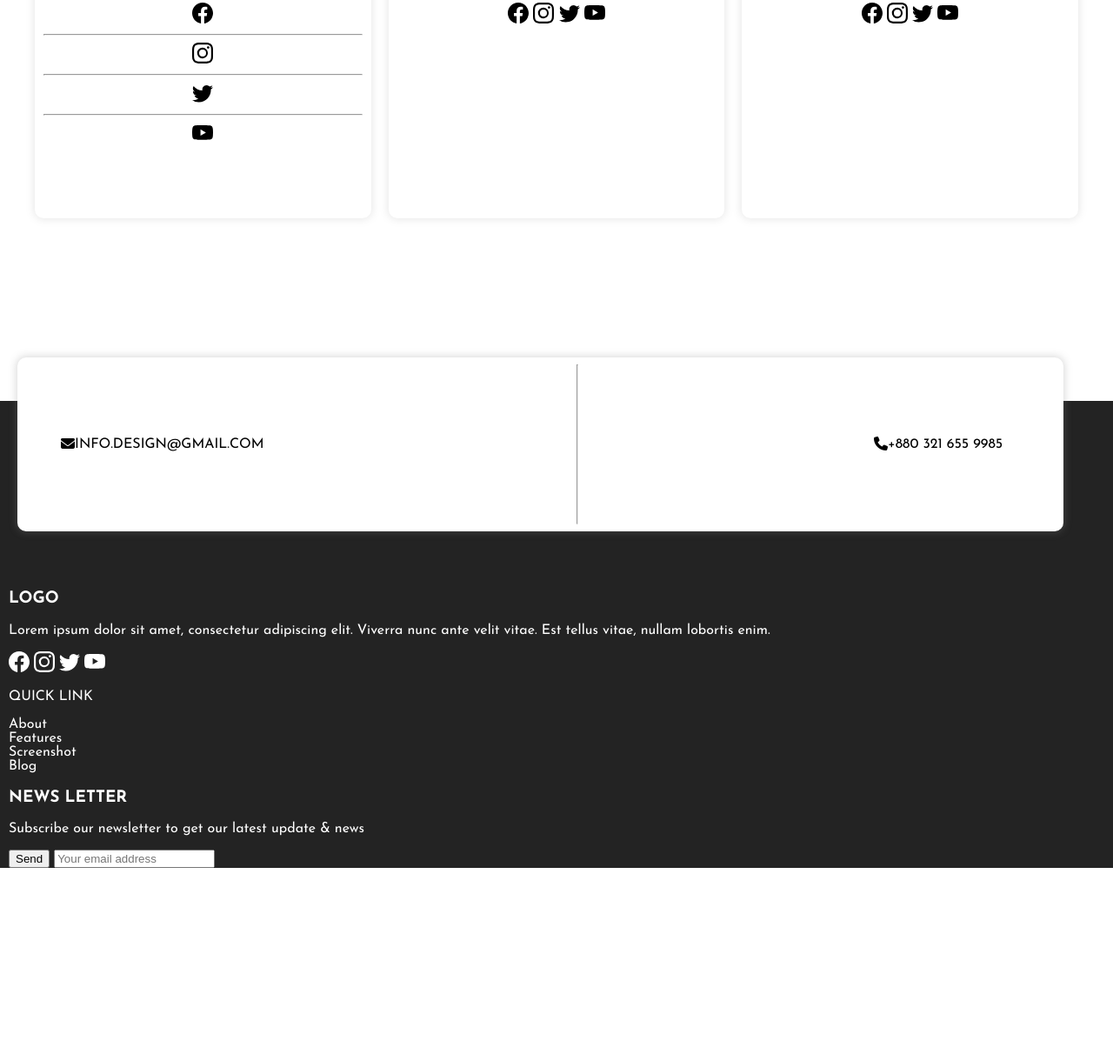
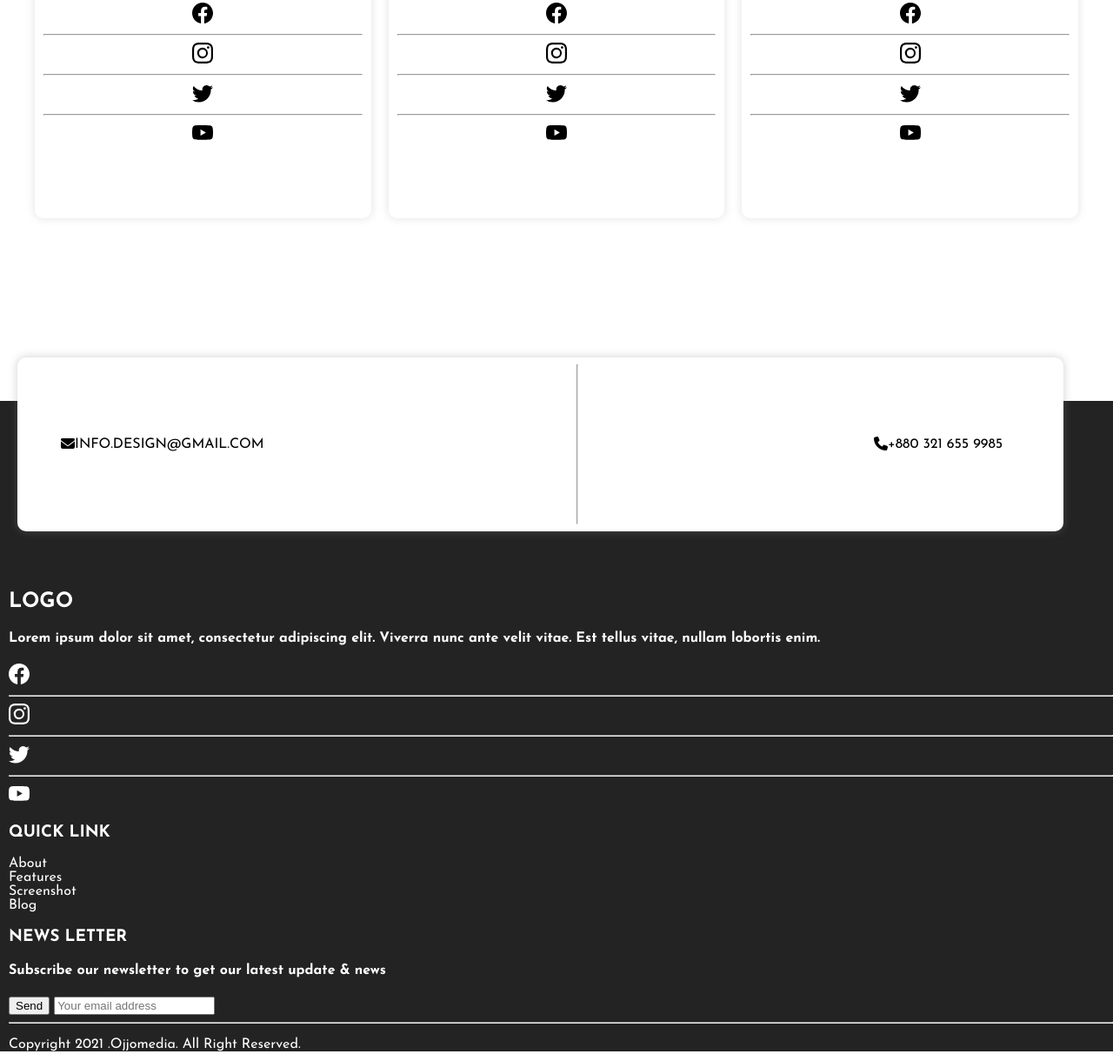
Before and after one commit to lnfernandezperez/landing, a plain HTML site: page index.html in a window 1280 px wide. Shown: the part 3029-4241 px from the top of the page at 87% size. Before the commit the page ends 4027 px from the top, so only its background shows below. Drawn offline with Linux system fonts and the light colour scheme.

Commit message:
fix(icons): change structure to a better view

```diff
--- a/index.html
+++ b/index.html
@@ -175,18 +175,31 @@
                     <p>Lorem ipsum dolor sit amet, consectetur adipiscing elit. Viverra nunc ante velit vitae. Est
                         tellus vitae.</p>
                         <div class="icons">
+                            <ul>
+                                <li>
                                     <svg xmlns="http://www.w3.org/2000/svg" width="24" height="24" fill="currentColor" class="bi bi-facebook" viewBox="0 0 16 16">
                                     <path d="M16 8.049c0-4.446-3.582-8.05-8-8.05C3.58 0-.002 3.603-.002 8.05c0 4.017 2.926 7.347 6.75 7.951v-5.625h-2.03V8.05H6.75V6.275c0-2.017 1.195-3.131 3.022-3.131.876 0 1.791.157 1.791.157v1.98h-1.009c-.993 0-1.303.621-1.303 1.258v1.51h2.218l-.354 2.326H9.25V16c3.824-.604 6.75-3.934 6.75-7.951"/>
                                   </svg>
+                                </li>
+                                <hr>
+                                <li>
                                     <svg xmlns="http://www.w3.org/2000/svg" width="24" height="24" fill="currentColor" class="bi bi-instagram" viewBox="0 0 16 16">
                                     <path d="M8 0C5.829 0 5.556.01 4.703.048 3.85.088 3.269.222 2.76.42a3.9 3.9 0 0 0-1.417.923A3.9 3.9 0 0 0 .42 2.76C.222 3.268.087 3.85.048 4.7.01 5.555 0 5.827 0 8.001c0 2.172.01 2.444.048 3.297.04.852.174 1.433.372 1.942.205.526.478.972.923 1.417.444.445.89.719 1.416.923.51.198 1.09.333 1.942.372C5.555 15.99 5.827 16 8 16s2.444-.01 3.298-.048c.851-.04 1.434-.174 1.943-.372a3.9 3.9 0 0 0 1.416-.923c.445-.445.718-.891.923-1.417.197-.509.332-1.09.372-1.942C15.99 10.445 16 10.173 16 8s-.01-2.445-.048-3.299c-.04-.851-.175-1.433-.372-1.941a3.9 3.9 0 0 0-.923-1.417A3.9 3.9 0 0 0 13.24.42c-.51-.198-1.092-.333-1.943-.372C10.443.01 10.172 0 7.998 0zm-.717 1.442h.718c2.136 0 2.389.007 3.232.046.78.035 1.204.166 1.486.275.373.145.64.319.92.599s.453.546.598.92c.11.281.24.705.275 1.485.039.843.047 1.096.047 3.231s-.008 2.389-.047 3.232c-.035.78-.166 1.203-.275 1.485a2.5 2.5 0 0 1-.599.919c-.28.28-.546.453-.92.598-.28.11-.704.24-1.485.276-.843.038-1.096.047-3.232.047s-2.39-.009-3.233-.047c-.78-.036-1.203-.166-1.485-.276a2.5 2.5 0 0 1-.92-.598 2.5 2.5 0 0 1-.6-.92c-.109-.281-.24-.705-.275-1.485-.038-.843-.046-1.096-.046-3.233s.008-2.388.046-3.231c.036-.78.166-1.204.276-1.486.145-.373.319-.64.599-.92s.546-.453.92-.598c.282-.11.705-.24 1.485-.276.738-.034 1.024-.044 2.515-.045zm4.988 1.328a.96.96 0 1 0 0 1.92.96.96 0 0 0 0-1.92m-4.27 1.122a4.109 4.109 0 1 0 0 8.217 4.109 4.109 0 0 0 0-8.217m0 1.441a2.667 2.667 0 1 1 0 5.334 2.667 2.667 0 0 1 0-5.334"/>
                                 </svg>
+                                </li>
+                                <hr>
+                                <li>
                                     <svg xmlns="http://www.w3.org/2000/svg" width="24" height="24" fill="currentColor" class="bi bi-twitter" viewBox="0 0 16 16">
                                     <path d="M5.026 15c6.038 0 9.341-5.003 9.341-9.334q.002-.211-.006-.422A6.7 6.7 0 0 0 16 3.542a6.7 6.7 0 0 1-1.889.518 3.3 3.3 0 0 0 1.447-1.817 6.5 6.5 0 0 1-2.087.793A3.286 3.286 0 0 0 7.875 6.03a9.32 9.32 0 0 1-6.767-3.429 3.29 3.29 0 0 0 1.018 4.382A3.3 3.3 0 0 1 .64 6.575v.045a3.29 3.29 0 0 0 2.632 3.218 3.2 3.2 0 0 1-.865.115 3 3 0 0 1-.614-.057 3.28 3.28 0 0 0 3.067 2.277A6.6 6.6 0 0 1 .78 13.58a6 6 0 0 1-.78-.045A9.34 9.34 0 0 0 5.026 15"/>
                                 </svg>
-                            <svg xmlns="http://www.w3.org/2000/svg" width="24" height="" fill="currentColor" class="bi bi-youtube" viewBox="0 0 16 16">
+                                </li>
+                                <hr>
+                                <li>
+                                    <svg xmlns="http://www.w3.org/2000/svg" width="24" height="24" fill="currentColor" class="bi bi-youtube" viewBox="0 0 16 16">
                                     <path d="M8.051 1.999h.089c.822.003 4.987.033 6.11.335a2.01 2.01 0 0 1 1.415 1.42c.101.38.172.883.22 1.402l.01.104.022.26.008.104c.065.914.073 1.77.074 1.957v.075c-.001.194-.01 1.108-.082 2.06l-.008.105-.009.104c-.05.572-.124 1.14-.235 1.558a2.01 2.01 0 0 1-1.415 1.42c-1.16.312-5.569.334-6.18.335h-.142c-.309 0-1.587-.006-2.927-.052l-.17-.006-.087-.004-.171-.007-.171-.007c-1.11-.049-2.167-.128-2.654-.26a2.01 2.01 0 0 1-1.415-1.419c-.111-.417-.185-.986-.235-1.558L.09 9.82l-.008-.104A31 31 0 0 1 0 7.68v-.123c.002-.215.01-.958.064-1.778l.007-.103.003-.052.008-.104.022-.26.01-.104c.048-.519.119-1.023.22-1.402a2.01 2.01 0 0 1 1.415-1.42c.487-.13 1.544-.21 2.654-.26l.17-.007.172-.006.086-.003.171-.007A100 100 0 0 1 7.858 2zM6.4 5.209v4.818l4.157-2.408z"/>
                                 </svg>
+                                </li>
+                            </ul>
                         </div>
                 </div>
                 <div class="cardb1">
@@ -196,18 +209,31 @@
                     <p>Lorem ipsum dolor sit amet, consectetur adipiscing elit. Viverra nunc ante velit vitae. Est
                         tellus vitae.</p>
                         <div class="icons">
+                            <ul>
+                                <li>
                                     <svg xmlns="http://www.w3.org/2000/svg" width="24" height="24" fill="currentColor" class="bi bi-facebook" viewBox="0 0 16 16">
                                     <path d="M16 8.049c0-4.446-3.582-8.05-8-8.05C3.58 0-.002 3.603-.002 8.05c0 4.017 2.926 7.347 6.75 7.951v-5.625h-2.03V8.05H6.75V6.275c0-2.017 1.195-3.131 3.022-3.131.876 0 1.791.157 1.791.157v1.98h-1.009c-.993 0-1.303.621-1.303 1.258v1.51h2.218l-.354 2.326H9.25V16c3.824-.604 6.75-3.934 6.75-7.951"/>
                                   </svg>
+                                </li>
+                                <hr>
+                                <li>
                                     <svg xmlns="http://www.w3.org/2000/svg" width="24" height="24" fill="currentColor" class="bi bi-instagram" viewBox="0 0 16 16">
                                     <path d="M8 0C5.829 0 5.556.01 4.703.048 3.85.088 3.269.222 2.76.42a3.9 3.9 0 0 0-1.417.923A3.9 3.9 0 0 0 .42 2.76C.222 3.268.087 3.85.048 4.7.01 5.555 0 5.827 0 8.001c0 2.172.01 2.444.048 3.297.04.852.174 1.433.372 1.942.205.526.478.972.923 1.417.444.445.89.719 1.416.923.51.198 1.09.333 1.942.372C5.555 15.99 5.827 16 8 16s2.444-.01 3.298-.048c.851-.04 1.434-.174 1.943-.372a3.9 3.9 0 0 0 1.416-.923c.445-.445.718-.891.923-1.417.197-.509.332-1.09.372-1.942C15.99 10.445 16 10.173 16 8s-.01-2.445-.048-3.299c-.04-.851-.175-1.433-.372-1.941a3.9 3.9 0 0 0-.923-1.417A3.9 3.9 0 0 0 13.24.42c-.51-.198-1.092-.333-1.943-.372C10.443.01 10.172 0 7.998 0zm-.717 1.442h.718c2.136 0 2.389.007 3.232.046.78.035 1.204.166 1.486.275.373.145.64.319.92.599s.453.546.598.92c.11.281.24.705.275 1.485.039.843.047 1.096.047 3.231s-.008 2.389-.047 3.232c-.035.78-.166 1.203-.275 1.485a2.5 2.5 0 0 1-.599.919c-.28.28-.546.453-.92.598-.28.11-.704.24-1.485.276-.843.038-1.096.047-3.232.047s-2.39-.009-3.233-.047c-.78-.036-1.203-.166-1.485-.276a2.5 2.5 0 0 1-.92-.598 2.5 2.5 0 0 1-.6-.92c-.109-.281-.24-.705-.275-1.485-.038-.843-.046-1.096-.046-3.233s.008-2.388.046-3.231c.036-.78.166-1.204.276-1.486.145-.373.319-.64.599-.92s.546-.453.92-.598c.282-.11.705-.24 1.485-.276.738-.034 1.024-.044 2.515-.045zm4.988 1.328a.96.96 0 1 0 0 1.92.96.96 0 0 0 0-1.92m-4.27 1.122a4.109 4.109 0 1 0 0 8.217 4.109 4.109 0 0 0 0-8.217m0 1.441a2.667 2.667 0 1 1 0 5.334 2.667 2.667 0 0 1 0-5.334"/>
                                 </svg>
+                                </li>
+                                <hr>
+                                <li>
                                     <svg xmlns="http://www.w3.org/2000/svg" width="24" height="24" fill="currentColor" class="bi bi-twitter" viewBox="0 0 16 16">
                                     <path d="M5.026 15c6.038 0 9.341-5.003 9.341-9.334q.002-.211-.006-.422A6.7 6.7 0 0 0 16 3.542a6.7 6.7 0 0 1-1.889.518 3.3 3.3 0 0 0 1.447-1.817 6.5 6.5 0 0 1-2.087.793A3.286 3.286 0 0 0 7.875 6.03a9.32 9.32 0 0 1-6.767-3.429 3.29 3.29 0 0 0 1.018 4.382A3.3 3.3 0 0 1 .64 6.575v.045a3.29 3.29 0 0 0 2.632 3.218 3.2 3.2 0 0 1-.865.115 3 3 0 0 1-.614-.057 3.28 3.28 0 0 0 3.067 2.277A6.6 6.6 0 0 1 .78 13.58a6 6 0 0 1-.78-.045A9.34 9.34 0 0 0 5.026 15"/>
                                 </svg>
-                            <svg xmlns="http://www.w3.org/2000/svg" width="24" height="" fill="currentColor" class="bi bi-youtube" viewBox="0 0 16 16">
+                                </li>
+                                <hr>
+                                <li>
+                                    <svg xmlns="http://www.w3.org/2000/svg" width="24" height="24" fill="currentColor" class="bi bi-youtube" viewBox="0 0 16 16">
                                     <path d="M8.051 1.999h.089c.822.003 4.987.033 6.11.335a2.01 2.01 0 0 1 1.415 1.42c.101.38.172.883.22 1.402l.01.104.022.26.008.104c.065.914.073 1.77.074 1.957v.075c-.001.194-.01 1.108-.082 2.06l-.008.105-.009.104c-.05.572-.124 1.14-.235 1.558a2.01 2.01 0 0 1-1.415 1.42c-1.16.312-5.569.334-6.18.335h-.142c-.309 0-1.587-.006-2.927-.052l-.17-.006-.087-.004-.171-.007-.171-.007c-1.11-.049-2.167-.128-2.654-.26a2.01 2.01 0 0 1-1.415-1.419c-.111-.417-.185-.986-.235-1.558L.09 9.82l-.008-.104A31 31 0 0 1 0 7.68v-.123c.002-.215.01-.958.064-1.778l.007-.103.003-.052.008-.104.022-.26.01-.104c.048-.519.119-1.023.22-1.402a2.01 2.01 0 0 1 1.415-1.42c.487-.13 1.544-.21 2.654-.26l.17-.007.172-.006.086-.003.171-.007A100 100 0 0 1 7.858 2zM6.4 5.209v4.818l4.157-2.408z"/>
                                 </svg>
+                                </li>
+                            </ul>
                         </div>
                 </div>
             </div>
@@ -230,26 +256,40 @@
 
     <footer class="footer">
         <div>
-            <h3>LOGO</h3>
-            <p>Lorem ipsum dolor sit amet, consectetur adipiscing elit. Viverra nunc ante velit vitae. Est tellus vitae,
-                nullam lobortis enim.</p>
+            <h2>LOGO</h2>
+            <h4>Lorem ipsum dolor sit amet, consectetur adipiscing elit. Viverra nunc ante velit vitae. Est tellus vitae,
+                nullam lobortis enim.</h4>
                 <div class="icons">
+                    <ul>
+                        <li>
                             <svg xmlns="http://www.w3.org/2000/svg" width="24" height="24" fill="currentColor" class="bi bi-facebook" viewBox="0 0 16 16">
                             <path d="M16 8.049c0-4.446-3.582-8.05-8-8.05C3.58 0-.002 3.603-.002 8.05c0 4.017 2.926 7.347 6.75 7.951v-5.625h-2.03V8.05H6.75V6.275c0-2.017 1.195-3.131 3.022-3.131.876 0 1.791.157 1.791.157v1.98h-1.009c-.993 0-1.303.621-1.303 1.258v1.51h2.218l-.354 2.326H9.25V16c3.824-.604 6.75-3.934 6.75-7.951"/>
                           </svg>
+                        </li>
+                        <hr>
+                        <li>
                             <svg xmlns="http://www.w3.org/2000/svg" width="24" height="24" fill="currentColor" class="bi bi-instagram" viewBox="0 0 16 16">
                             <path d="M8 0C5.829 0 5.556.01 4.703.048 3.85.088 3.269.222 2.76.42a3.9 3.9 0 0 0-1.417.923A3.9 3.9 0 0 0 .42 2.76C.222 3.268.087 3.85.048 4.7.01 5.555 0 5.827 0 8.001c0 2.172.01 2.444.048 3.297.04.852.174 1.433.372 1.942.205.526.478.972.923 1.417.444.445.89.719 1.416.923.51.198 1.09.333 1.942.372C5.555 15.99 5.827 16 8 16s2.444-.01 3.298-.048c.851-.04 1.434-.174 1.943-.372a3.9 3.9 0 0 0 1.416-.923c.445-.445.718-.891.923-1.417.197-.509.332-1.09.372-1.942C15.99 10.445 16 10.173 16 8s-.01-2.445-.048-3.299c-.04-.851-.175-1.433-.372-1.941a3.9 3.9 0 0 0-.923-1.417A3.9 3.9 0 0 0 13.24.42c-.51-.198-1.092-.333-1.943-.372C10.443.01 10.172 0 7.998 0zm-.717 1.442h.718c2.136 0 2.389.007 3.232.046.78.035 1.204.166 1.486.275.373.145.64.319.92.599s.453.546.598.92c.11.281.24.705.275 1.485.039.843.047 1.096.047 3.231s-.008 2.389-.047 3.232c-.035.78-.166 1.203-.275 1.485a2.5 2.5 0 0 1-.599.919c-.28.28-.546.453-.92.598-.28.11-.704.24-1.485.276-.843.038-1.096.047-3.232.047s-2.39-.009-3.233-.047c-.78-.036-1.203-.166-1.485-.276a2.5 2.5 0 0 1-.92-.598 2.5 2.5 0 0 1-.6-.92c-.109-.281-.24-.705-.275-1.485-.038-.843-.046-1.096-.046-3.233s.008-2.388.046-3.231c.036-.78.166-1.204.276-1.486.145-.373.319-.64.599-.92s.546-.453.92-.598c.282-.11.705-.24 1.485-.276.738-.034 1.024-.044 2.515-.045zm4.988 1.328a.96.96 0 1 0 0 1.92.96.96 0 0 0 0-1.92m-4.27 1.122a4.109 4.109 0 1 0 0 8.217 4.109 4.109 0 0 0 0-8.217m0 1.441a2.667 2.667 0 1 1 0 5.334 2.667 2.667 0 0 1 0-5.334"/>
                         </svg>
+                        </li>
+                        <hr>
+                        <li>
                             <svg xmlns="http://www.w3.org/2000/svg" width="24" height="24" fill="currentColor" class="bi bi-twitter" viewBox="0 0 16 16">
                             <path d="M5.026 15c6.038 0 9.341-5.003 9.341-9.334q.002-.211-.006-.422A6.7 6.7 0 0 0 16 3.542a6.7 6.7 0 0 1-1.889.518 3.3 3.3 0 0 0 1.447-1.817 6.5 6.5 0 0 1-2.087.793A3.286 3.286 0 0 0 7.875 6.03a9.32 9.32 0 0 1-6.767-3.429 3.29 3.29 0 0 0 1.018 4.382A3.3 3.3 0 0 1 .64 6.575v.045a3.29 3.29 0 0 0 2.632 3.218 3.2 3.2 0 0 1-.865.115 3 3 0 0 1-.614-.057 3.28 3.28 0 0 0 3.067 2.277A6.6 6.6 0 0 1 .78 13.58a6 6 0 0 1-.78-.045A9.34 9.34 0 0 0 5.026 15"/>
                         </svg>
-                <svg xmlns="http://www.w3.org/2000/svg" width="24" height="" fill="currentColor" class="bi bi-youtube" viewBox="0 0 16 16">
+                        </li>
+                        <hr>
+                        <li>
+                            <svg xmlns="http://www.w3.org/2000/svg" width="24" height="24" fill="currentColor" class="bi bi-youtube" viewBox="0 0 16 16">
                             <path d="M8.051 1.999h.089c.822.003 4.987.033 6.11.335a2.01 2.01 0 0 1 1.415 1.42c.101.38.172.883.22 1.402l.01.104.022.26.008.104c.065.914.073 1.77.074 1.957v.075c-.001.194-.01 1.108-.082 2.06l-.008.105-.009.104c-.05.572-.124 1.14-.235 1.558a2.01 2.01 0 0 1-1.415 1.42c-1.16.312-5.569.334-6.18.335h-.142c-.309 0-1.587-.006-2.927-.052l-.17-.006-.087-.004-.171-.007-.171-.007c-1.11-.049-2.167-.128-2.654-.26a2.01 2.01 0 0 1-1.415-1.419c-.111-.417-.185-.986-.235-1.558L.09 9.82l-.008-.104A31 31 0 0 1 0 7.68v-.123c.002-.215.01-.958.064-1.778l.007-.103.003-.052.008-.104.022-.26.01-.104c.048-.519.119-1.023.22-1.402a2.01 2.01 0 0 1 1.415-1.42c.487-.13 1.544-.21 2.654-.26l.17-.007.172-.006.086-.003.171-.007A100 100 0 0 1 7.858 2zM6.4 5.209v4.818l4.157-2.408z"/>
                         </svg>
+                        </li>
+                    </ul>
+                </div>
             </div>
         </div>
         <div>
-            <p>QUICK LINK</p>
+            <h3>QUICK LINK</h3>
             <ul>
                 <li>About</li>
                 <li>Features</li>
@@ -259,12 +299,15 @@
         </div>
         <div>
             <h3>NEWS LETTER</h3>
-            <p>Subscribe our newsletter to get our latest
-                update & news</p>
+            <h4>Subscribe our newsletter to get our latest
+                update & news</h4>
             <div class="sendinfo">
                 <button>Send</button>
                 <input type="search" placeholder="Your email address">
             </div>
+            <hr>
+            <p>Copyright 2021 .Ojjomedia. All Right Reserved.</p>
+
         </div>
 
 
```
Lines whose indentation alone changed are shown as unchanged.
